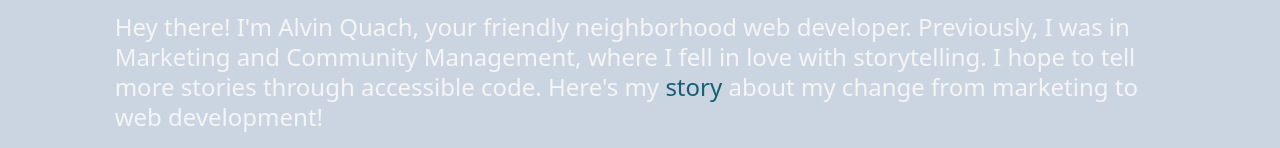
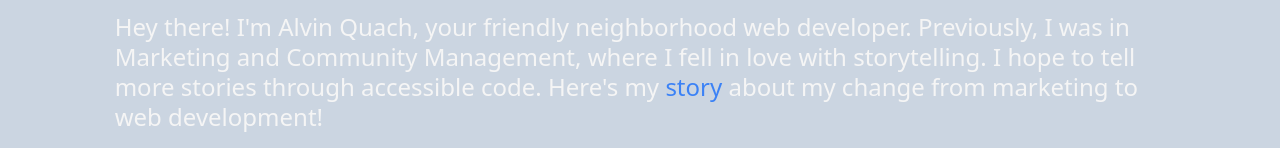
Before and after one commit to alvinwquach/alvin-quach-portfolio, a Next.js app: page / in a window 1280 px wide. Shown: the part 300-448 px from the top of the page. Built offline with nearby package versions, Linux system fonts and the light colour scheme.

Commit message:
updated about section

```diff
--- a/pages/index.tsx
+++ b/pages/index.tsx
@@ -130,7 +130,7 @@ const Home: NextPage = () => {
               Management, where I fell in love with storytelling. I hope to tell
               more stories through accessible code. Here's my{' '}
               <a
-                className="from-blue-400 to-yellow-500 text-cyan-800 hover:bg-gradient-to-r"
+                className="from-blue-400 to-yellow-500 text-blue-500 hover:bg-gradient-to-r"
                 href="https://medium.com/@alvinwquach/you-create-your-story-648fd1113824"
                 aria-label="open link to alvin quach's story"
               >
```
